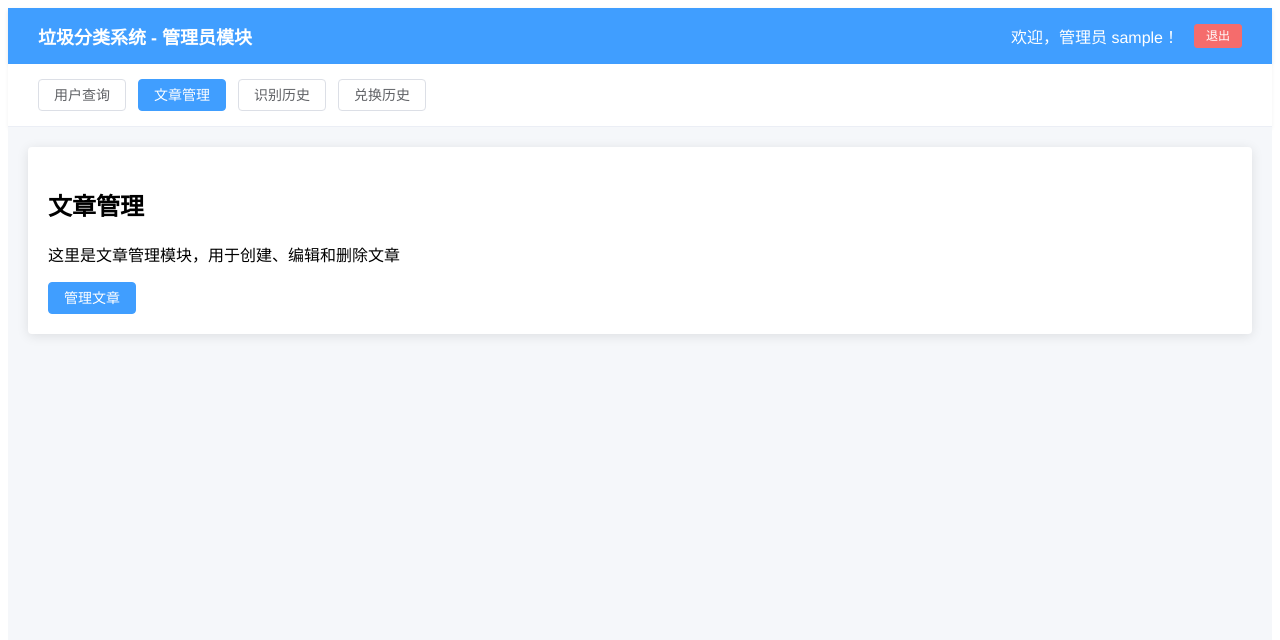
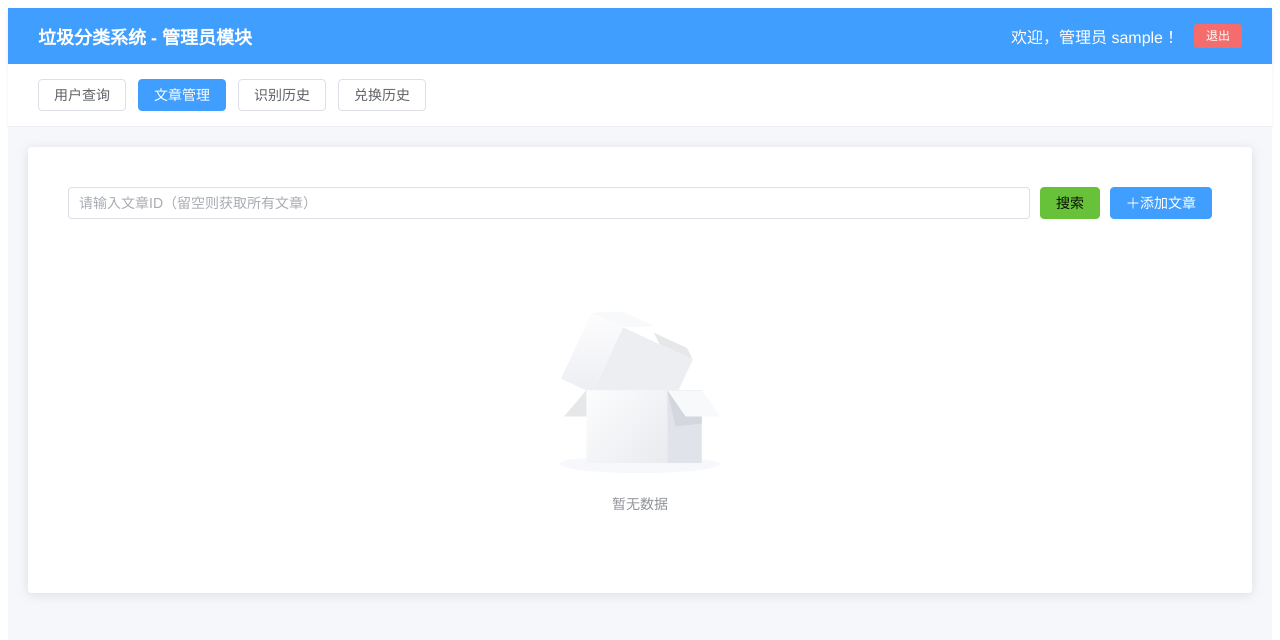
Before and after one commit to 1037536553/garbage_classification_system_frontend, a Vue app: page /article in a window 1280 px wide. Shown: the top 640 px of the page. Built offline with nearby package versions, Linux system fonts and the light colour scheme; sample sign-in values are in the browser's storage.

Commit message:
Add_ArticleSearch

```diff
--- /dev/null
+++ b/src/components/ArticleSearch.vue
@@ -0,0 +1,355 @@
+<template>
+  <div class="article-search">
+    <div class="search-container">
+      <el-input
+        v-model="searchKeyword"
+        placeholder="请输入文章ID（留空则获取所有文章）"
+        clearable
+        @keyup.enter="searchArticles"
+        style="flex: 1"
+      />
+      <el-button
+        type="success"
+        @click="searchArticles"
+        :disabled="loading"
+        class="search-button"
+        style="margin-left: 10px;"
+      >
+        搜索
+      </el-button>
+      <el-button
+        type="primary"
+        @click="showAddDialog = true"
+        style="margin-left: 10px;"
+      >
+        <el-icon><Plus /></el-icon> 添加文章
+      </el-button>
+    </div>
+
+    <div v-if="loading" class="loading-container">
+      <el-icon class="is-loading" style="font-size: 24px;">
+        <Loading />
+      </el-icon>
+      <span>查询中...</span>
+    </div>
+
+    <div v-if="searchError" class="error-message">
+      {{ searchError }}
+    </div>
+
+    <div class="result-container" v-if="articles.length > 0">
+      <el-table :data="articles" border style="width: 100%; margin-top: 20px">
+        <el-table-column prop="id" label="文章ID" width="70"/>
+        <el-table-column prop="title" label="标题"  />
+        <el-table-column prop="author_name" label="作者" />
+        <el-table-column prop="updated_time" label="更新时间" />
+        <el-table-column label="状态" >
+          <template #default="{ row }">
+            <el-tag :type="row.status === 0 ? 'success' : 'danger'">
+              {{ row.status === 0 ? '已发布' : '已删除' }}
+            </el-tag>
+          </template>
+        </el-table-column>
+        <el-table-column label="操作" width="140">
+          <template #default="{ row }">
+            <el-button type="primary" size="small" @click="openEditDialog(row)">
+              修改
+            </el-button>
+            <el-button
+              type="danger"
+              size="small"
+              @click="deleteArticle(row.id)"
+              :disabled="row.status === 1"
+            >
+              删除
+            </el-button>
+          </template>
+        </el-table-column>
+      </el-table>
+    </div>
+
+    <div v-if="!loading && articles.length === 0 && !searchError" class="no-data">
+      <el-empty description="暂无数据" />
+    </div>
+
+    <!-- 添加文章对话框 -->
+    <el-dialog v-model="showAddDialog" title="添加新文章" width="600px">
+      <el-form :model="newArticle" label-width="80px">
+        <el-form-item label="标题">
+          <el-input v-model="newArticle.title" placeholder="请输入文章标题" />
+        </el-form-item>
+        <el-form-item label="内容">
+          <el-input
+            v-model="newArticle.content"
+            type="textarea"
+            :rows="6"
+            placeholder="请输入文章内容"
+          />
+        </el-form-item>
+      </el-form>
+
+      <template #footer>
+        <span class="dialog-footer">
+          <el-button @click="showAddDialog = false">取消</el-button>
+          <el-button type="primary" @click="createArticle">确认</el-button>
+        </span>
+      </template>
+    </el-dialog>
+
+    <!-- 编辑文章对话框 -->
+    <el-dialog v-model="showEditDialog" title="修改文章" width="600px">
+      <el-form :model="currentArticle" label-width="80px">
+        <el-form-item label="文章ID">
+          <el-input v-model.number="currentArticle.id" disabled />
+        </el-form-item>
+        <el-form-item label="标题">
+          <el-input v-model="currentArticle.title" />
+        </el-form-item>
+        <el-form-item label="内容">
+          <el-input
+            v-model="currentArticle.content"
+            type="textarea"
+            :rows="6"
+          />
+        </el-form-item>
+      </el-form>
+
+      <template #footer>
+        <span class="dialog-footer">
+          <el-button @click="showEditDialog = false">取消</el-button>
+          <el-button type="primary" @click="updateArticle">保存</el-button>
+        </span>
+      </template>
+    </el-dialog>
+  </div>
+</template>
+
+<script>
+import { ref } from 'vue'
+import { ElMessage, ElMessageBox } from 'element-plus'
+import { Plus, Loading } from '@element-plus/icons-vue'
+import axios from 'axios'
+import { baseURL } from '/src/config.js'
+
+export default {
+  components: {
+    Plus,
+    Loading
+  },
+  setup() {
+    const loading = ref(false)
+    const searchKeyword = ref('')
+    const articles = ref([])
+    const searchError = ref('')
+    const showAddDialog = ref(false)
+    const showEditDialog = ref(false)
+    const currentArticle = ref({
+      id: null,
+      title: '',
+      content: '',
+      status: 0
+    })
+
+    const newArticle = ref({
+      title: '',
+      content: ''
+    })
+
+    const searchArticles = async () => {
+      articles.value = []
+      searchError.value = ''
+      loading.value = true
+
+      try {
+        if (!searchKeyword.value || !searchKeyword.value.trim()) {
+          // 获取所有文章
+          const response = await axios.get(
+            `${baseURL}/api/articles/get`,
+            {
+              headers: {
+                'Authorization': `Bearer ${localStorage.getItem('adminToken')}`
+              }
+            }
+          )
+          articles.value = response.data
+        } else {
+          // 获取单篇文章
+          const articleId = searchKeyword.value.trim()
+          const response = await axios.get(
+            `${baseURL}/api/articles/get/${articleId}`,
+            {
+              headers: {
+                'Authorization': `Bearer ${localStorage.getItem('adminToken')}`
+              }
+            }
+          )
+          articles.value = [response.data]
+        }
+      } catch (error) {
+        if (error.response?.status === 404) {
+          searchError.value = '未查询到文章，请检查文章ID是否正确'
+        } else {
+          searchError.value = `查询失败: ${error.response?.data?.message || error.message}`
+        }
+      } finally {
+        loading.value = false
+      }
+    }
+
+    const createArticle = async () => {
+      if (!newArticle.value.title || !newArticle.value.content) {
+        ElMessage.warning('请填写标题和内容')
+        return
+      }
+
+      try {
+        const response = await axios.post(
+          `${baseURL}/api/articles/create`,
+          {
+            title: newArticle.value.title,
+            content: newArticle.value.content
+          },
+          {
+            headers: {
+              'Authorization': `Bearer ${localStorage.getItem('adminToken')}`
+            }
+          }
+        )
+
+        ElMessage.success('文章创建成功')
+        showAddDialog.value = false
+        newArticle.value = { title: '', content: '' }
+        searchArticles() // 刷新列表
+      } catch (error) {
+        ElMessage.error(`创建失败: ${error.response?.data?.message || error.message}`)
+      }
+    }
+
+    const openEditDialog = (article) => {
+      currentArticle.value = { ...article }
+      showEditDialog.value = true
+    }
+
+    const updateArticle = async () => {
+      if (!currentArticle.value.title || !currentArticle.value.content) {
+        ElMessage.warning('请填写标题和内容')
+        return
+      }
+
+      try {
+        await axios.put(
+          `${baseURL}/api/articles/revise/${currentArticle.value.id}`,
+          {
+            title: currentArticle.value.title,
+            content: currentArticle.value.content
+          },
+          {
+            headers: {
+              'Authorization': `Bearer ${localStorage.getItem('adminToken')}`
+            }
+          }
+        )
+
+        ElMessage.success('文章更新成功')
+        showEditDialog.value = false
+        searchArticles() // 刷新列表
+      } catch (error) {
+        ElMessage.error(`更新失败: ${error.response?.data?.message || error.message}`)
+      }
+    }
+
+    const deleteArticle = (articleId) => {
+      ElMessageBox.confirm('确定要删除这篇文章吗？', '警告', {
+        confirmButtonText: '确定',
+        cancelButtonText: '取消',
+        type: 'warning'
+      }).then(async () => {
+        try {
+          await axios.delete(
+            `${baseURL}/api/articles/delete/${articleId}`,
+            {
+              headers: {
+                'Authorization': `Bearer ${localStorage.getItem('adminToken')}`
+              }
+            }
+          )
+
+          ElMessage.success('文章已删除')
+          searchArticles() // 刷新列表
+        } catch (error) {
+          ElMessage.error(`删除失败: ${error.response?.data?.message || error.message}`)
+        }
+      }).catch(() => {})
+    }
+
+    return {
+      loading,
+      searchKeyword,
+      articles,
+      searchError,
+      showAddDialog,
+      showEditDialog,
+      currentArticle,
+      newArticle,
+      searchArticles,
+      createArticle,
+      openEditDialog,
+      updateArticle,
+      deleteArticle
+    }
+  }
+}
+</script>
+
+<style scoped>
+.article-search {
+  padding: 20px;
+}
+
+.search-container {
+  display: flex;
+  align-items: center;
+  margin-bottom: 20px;
+}
+
+.result-container {
+  margin-top: 20px;
+}
+
+.error-message {
+  margin-top: 20px;
+  color: #f56c6c;
+  text-align: center;
+  font-weight: bold;
+}
+
+.search-button {
+  min-width: 40px;
+  color: #071102 !important;
+}
+
+.search-button:hover {
+  background-color: #5daf34 !important;
+  border-color: greenyellow !important;
+  color: rgb(255, 255, 255) !important;
+}
+
+.search-button.is-disabled {
+  background-color: #a0c97f;
+  border-color: #a0c97f;
+  color: #f5f5f5;
+  opacity: 0.6;
+}
+
+.loading-container {
+  display: flex;
+  align-items: center;
+  justify-content: center;
+  padding: 20px;
+  color: #409eff;
+}
+
+.no-data {
+  margin-top: 40px;
+}
+</style>
--- a/src/components/UserSearch.vue
+++ b/src/components/UserSearch.vue
@@ -21,7 +21,7 @@
 
     <div class="result-container" v-if="searchResult">
       <el-table :data="searchResult" border style="width: 100%; margin-top: 20px">
-        <el-table-column prop="id" label="用户ID" />
+        <el-table-column prop="id" label="用户ID" width="70"/>
         <el-table-column prop="username" label="登录名" />
         <!-- <el-table-column prop="userpassword" label="密码"  /> -->
         <el-table-column prop="role" label="权限">
@@ -37,7 +37,7 @@
             </el-tag>
           </template>
         </el-table-column>
-        <el-table-column label="操作">
+        <el-table-column label="操作" width="80">
           <template #default="{ row }">
             <el-button type="primary" size="small" @click="openEditDialog(row)">
               修改
--- a/src/config.js
+++ b/src/config.js
@@ -1,3 +1,4 @@
 // export const baseURL='http://172.20.10.8:5000';
 // export const baseURL='http://10.242.22.231:5000';
-export const baseURL='http://192.168.171.23:5000';
+// export const baseURL='http://192.168.171.23:5000';
+export const baseURL='http://192.168.171.110:5000';
--- a/src/views/article/ArticlePage.vue
+++ b/src/views/article/ArticlePage.vue
@@ -1,14 +1,23 @@
 <!-- src/views/function1/Function1Page.vue -->
 <template>
-  <div class="function-page">
-    <h2>文章管理</h2>
-    <p>这里是文章管理模块，用于创建、编辑和删除文章</p>
-    <el-button type="primary">管理文章</el-button>
+  <div class="article-page">
+    <ArticleSearch />
   </div>
 </template>
 
+<script>
+import ArticleSearch from '/src/components/ArticleSearch.vue'
+
+export default {
+
+  components: {
+    ArticleSearch
+  }
+}
+</script>
+
 <style scoped>
-.function-page {
+.article-page {
   background: white;
   padding: 20px;
   border-radius: 4px;
```
